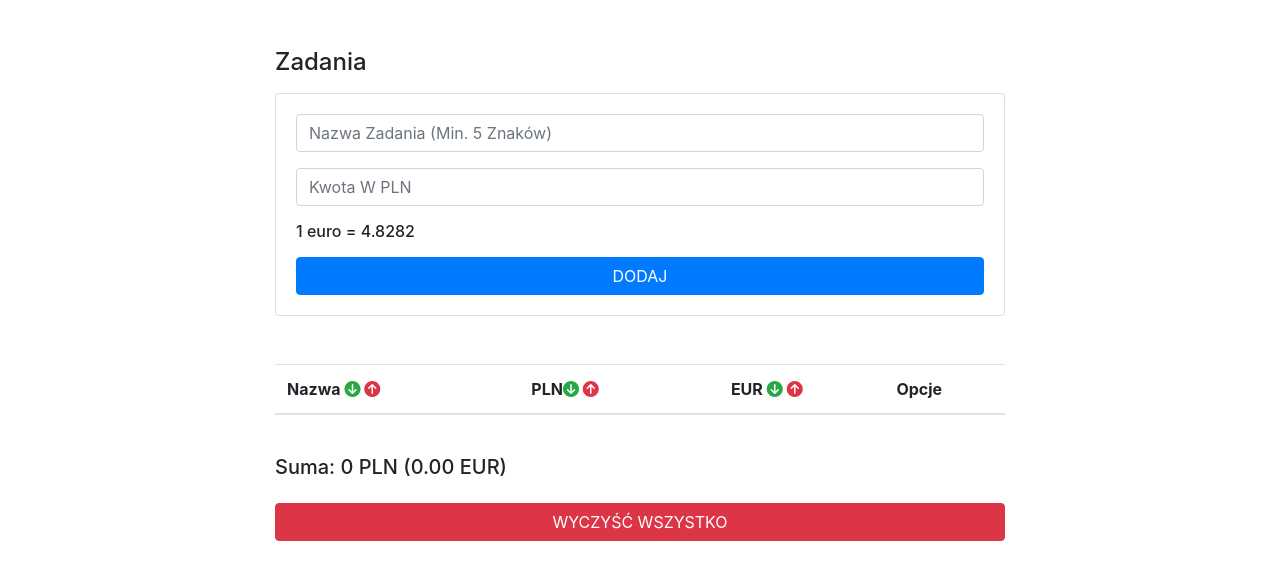
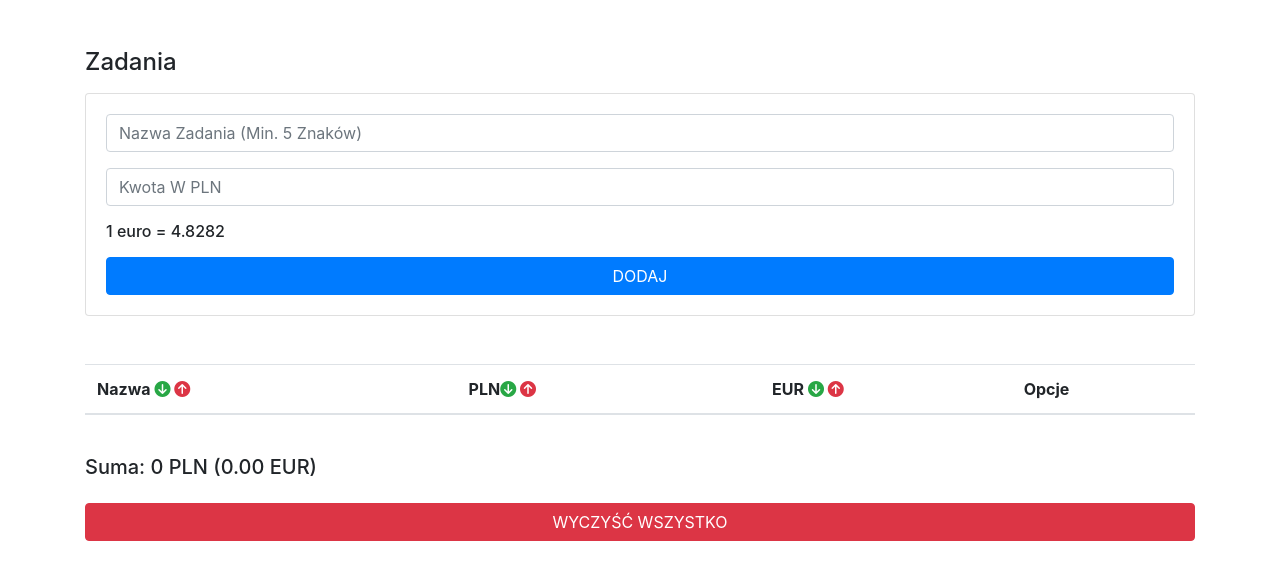
Before and after one commit to snaav/job-project-junior, a React (Create React App) app: page / in a window 1280 px wide. Shown: the top 580 px of the page. Built offline with nearby package versions, Linux system fonts and the light colour scheme.

Commit message:
i did good

```diff
--- a/src/App.js
+++ b/src/App.js
@@ -126,7 +126,7 @@ export default class App extends Component {
     return (
       <div className="container">
         <div className="row">
-          <div className="col-10 mx-auto col-md-8 mt-5">
+          <div className="col-12 mx-auto col-xl-12 mt-5">
             <h4 className="text-capitalize text-left">Zadania</h4>
             <TodoInput
               item={this.state.item}
```
